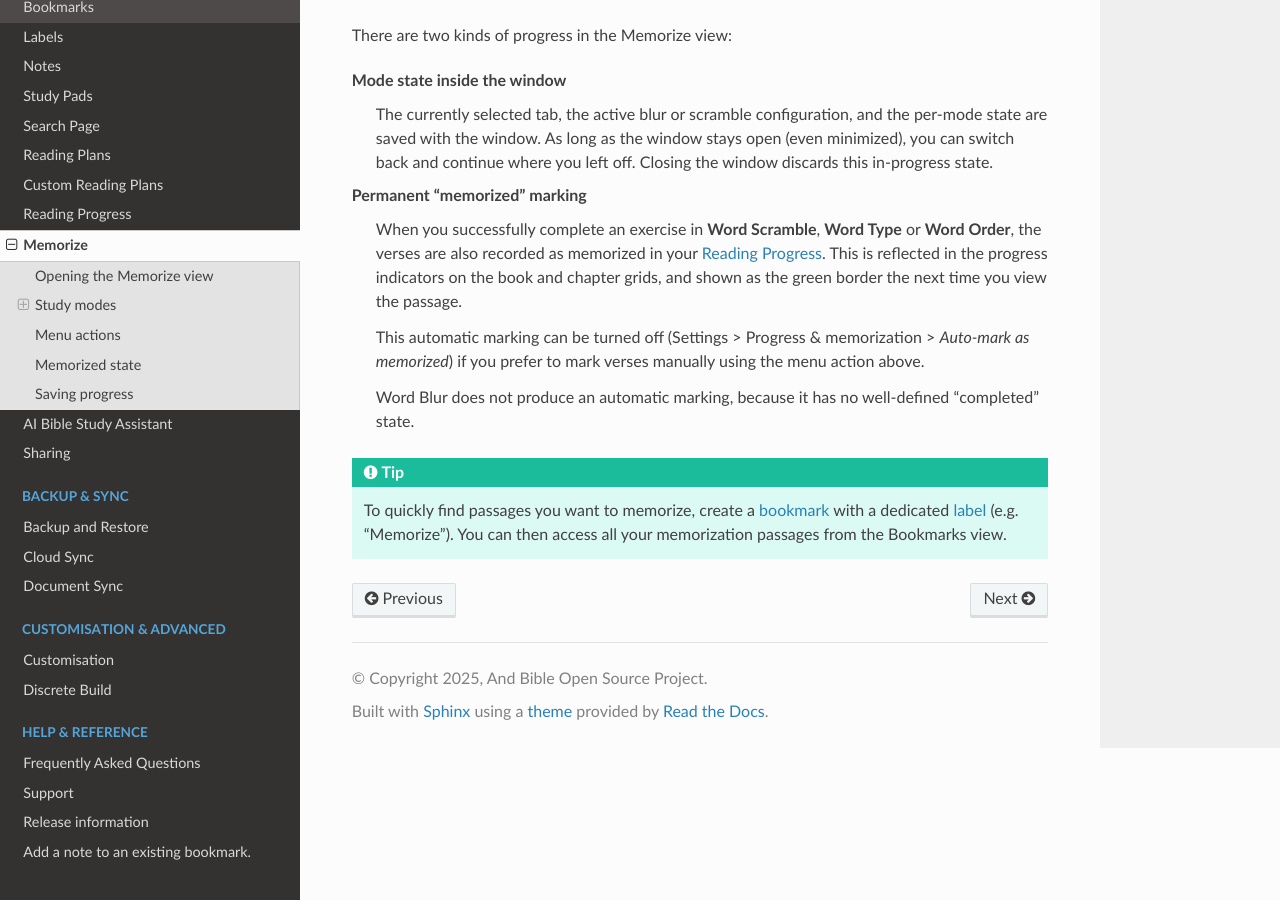
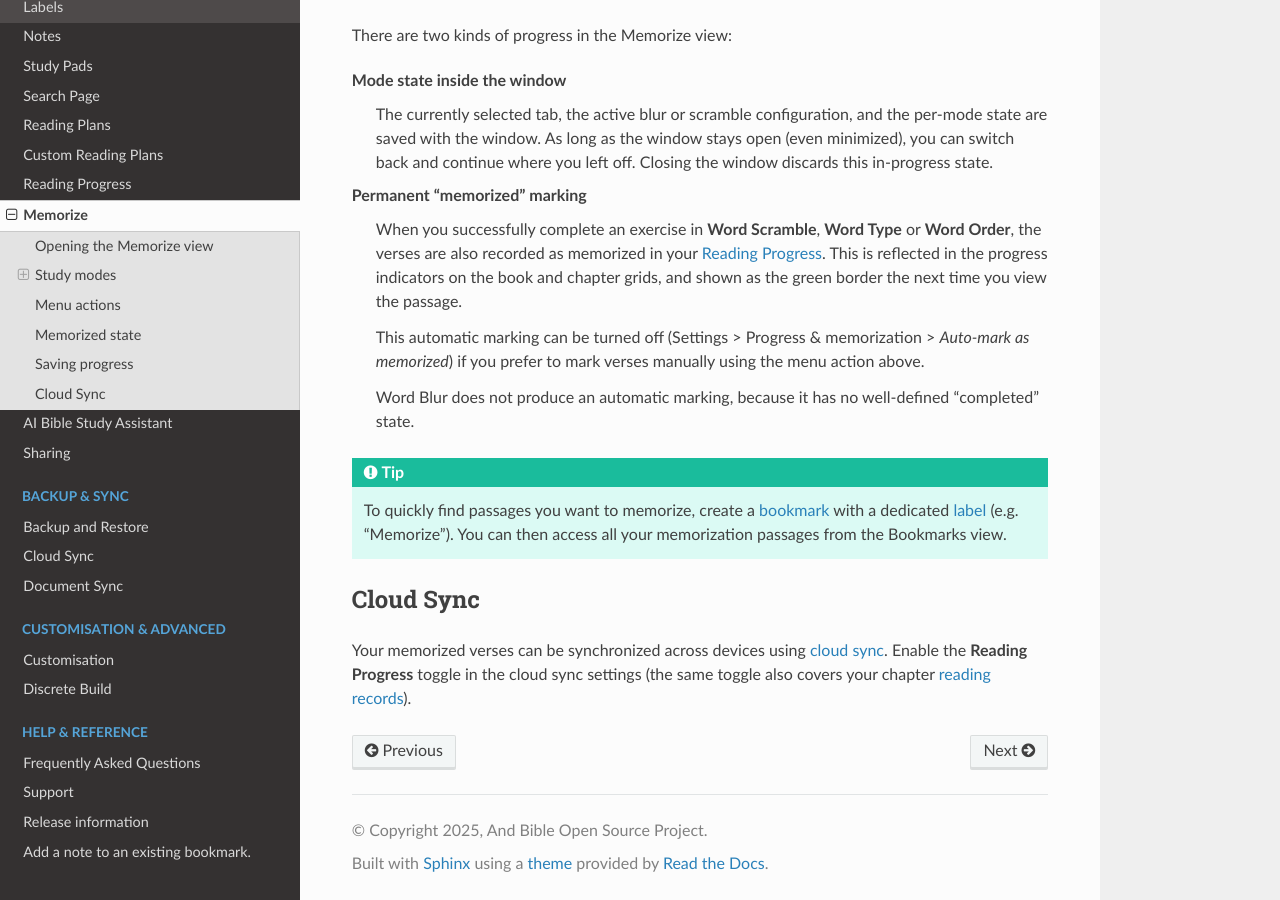
Before and after one commit to AndBible/docs, a Sphinx documentation site: the page built from docs/source/memorize.rst, in a window 1280 px wide and 900 px high, scrolled down 2177 px. Built offline with Sphinx 7.4.7 and the Read the Docs theme 3.1.0, drawn with Linux system fonts in a browser that asks for light colours; pages that are not in the unit, such as notebooks, are missing from menus.

Commit message:
Clarify per-category sync is opt-in on the feature pages
Sync of a category only happens when its toggle is enabled. Make the
feature pages say so:

- my_documents.rst: was worded as if My Documents always sync; now says
  to enable the My Documents toggle.
- memorize.rst: add a Cloud Sync section (memorized verses sync under the
  Reading Progress toggle).
- reading_plans.rst: add a Cloud Sync section (Reading Plans toggle).

reading_progress.rst already documented its toggle correctly.

```diff
--- a/docs/source/memorize.rst
+++ b/docs/source/memorize.rst
@@ -130,3 +130,11 @@ There are two kinds of progress in the Memorize view:
    :doc:`bookmark <bookmarks>` with a dedicated :doc:`label <labels>`
    (e.g. "Memorize"). You can then access all your memorization passages
    from the Bookmarks view.
+
+Cloud Sync
+----------
+
+Your memorized verses can be synchronized across devices using :doc:`cloud sync
+<cloud_sync>`. Enable the **Reading Progress** toggle in the cloud sync settings
+(the same toggle also covers your chapter :doc:`reading records
+<reading_progress>`).
--- a/docs/source/my_documents.rst
+++ b/docs/source/my_documents.rst
@@ -59,5 +59,6 @@ To open a document in a window:
 Cloud Sync
 ----------
 
-My Documents are included in :doc:`cloud sync <cloud_sync>`, so your documents
-and their contents are synchronized across devices.
+My Documents can be synchronized across devices using :doc:`cloud sync
+<cloud_sync>`. Enable the **My Documents** toggle in the cloud sync settings;
+your documents and their contents are then kept in sync between devices.
```
Also changed, not shown: docs/source/reading_plans.rst (+7 -0 lines).
